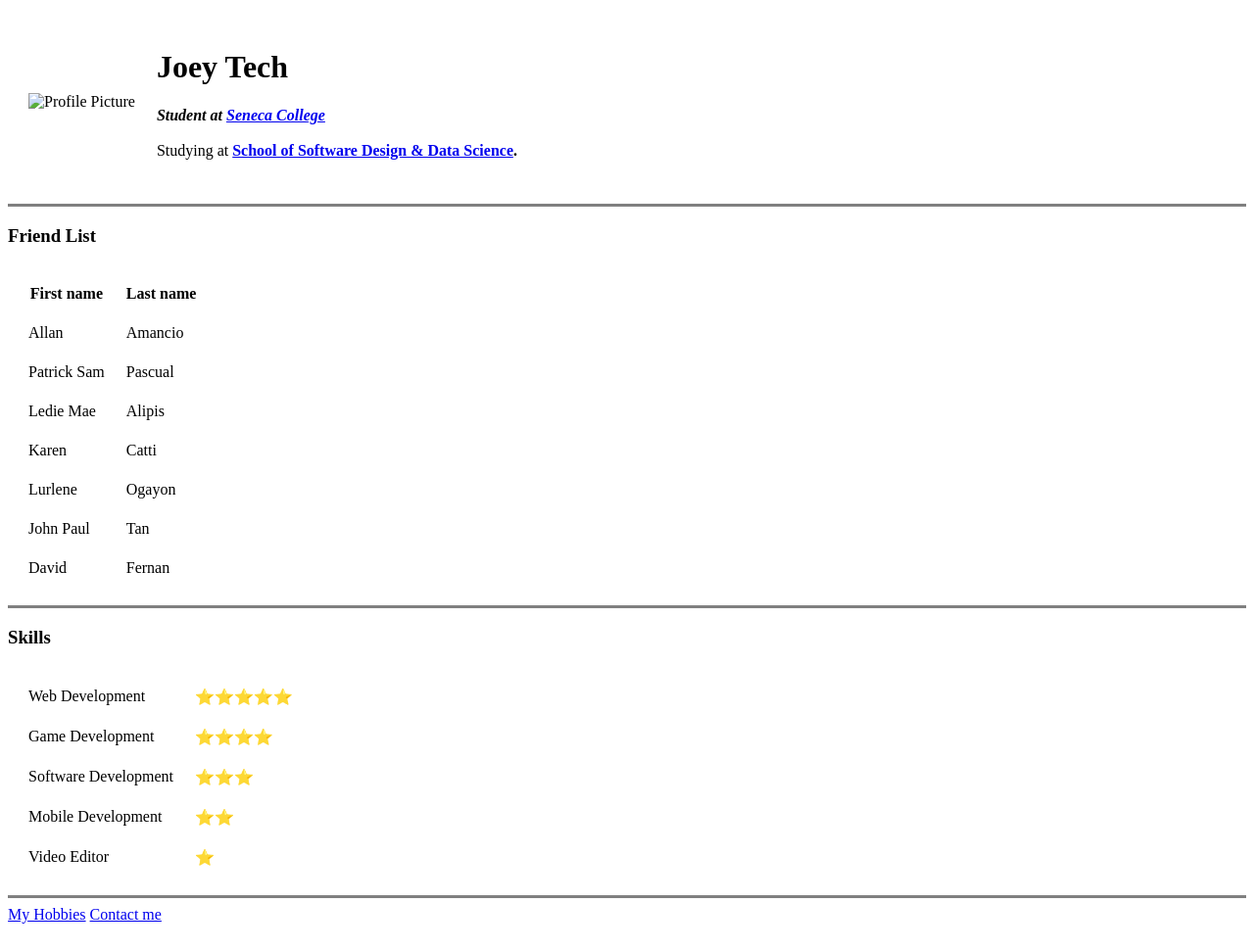
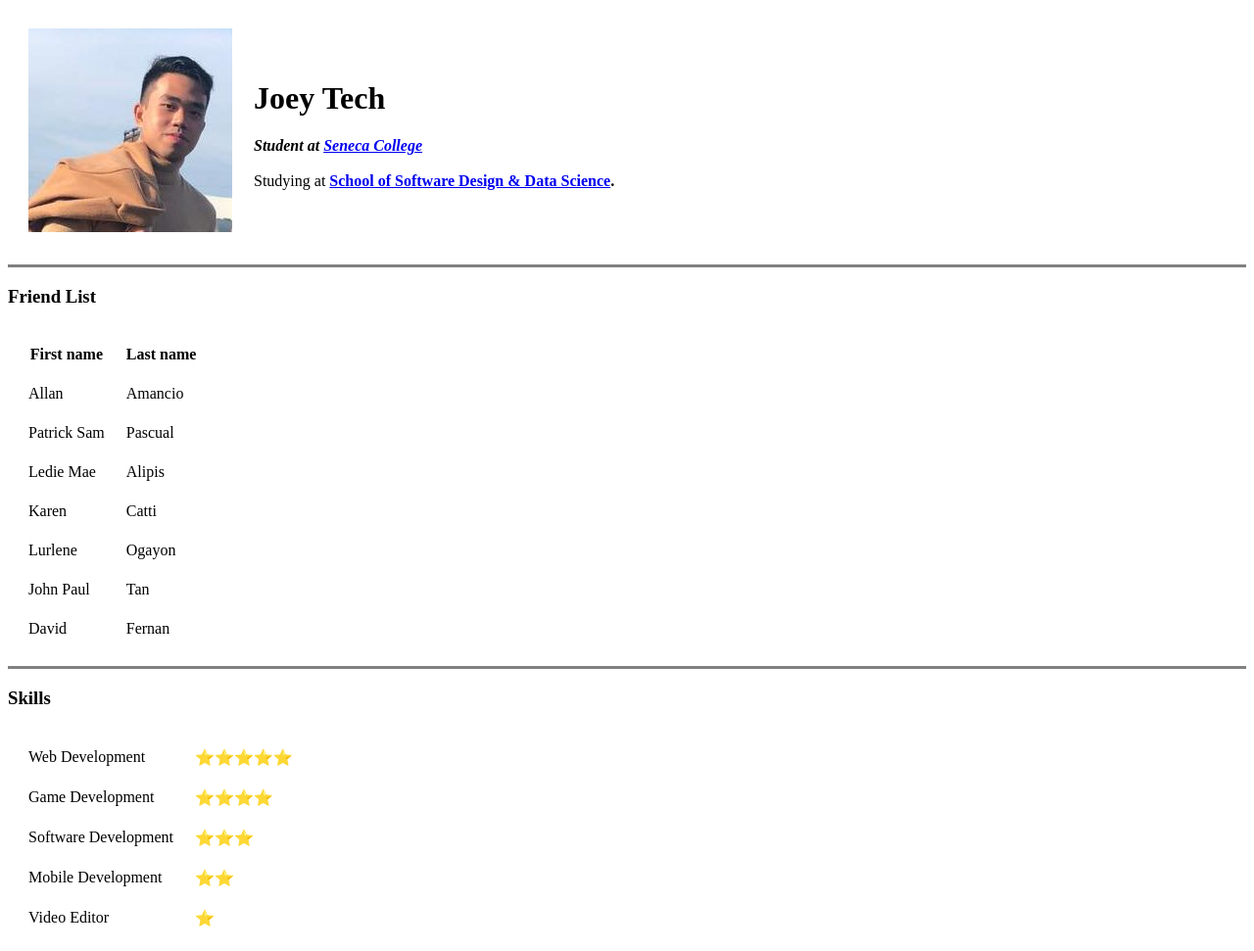
Before and after one commit to JoeyTech30/Joey-Tech, a plain HTML site: page index.html in a window 1280 px wide. Shown: the top 971 px of the page at 98% size. Drawn offline with Linux system fonts and the light colour scheme.

Commit message:
Update index.html

```diff
--- a/index.html
+++ b/index.html
@@ -8,7 +8,7 @@
         <!-- Author -->
         <table cellspacing="20">
             <tr>
-                <td><img src="cv.github.io/Images/profile.jpg" alt="Profile Picture"></td>
+                <td><img src="Images/profile.jpg" alt="Profile Picture"></td>
                 <td>
                     <h1>Joey Tech</h1>
                     <p>
```
